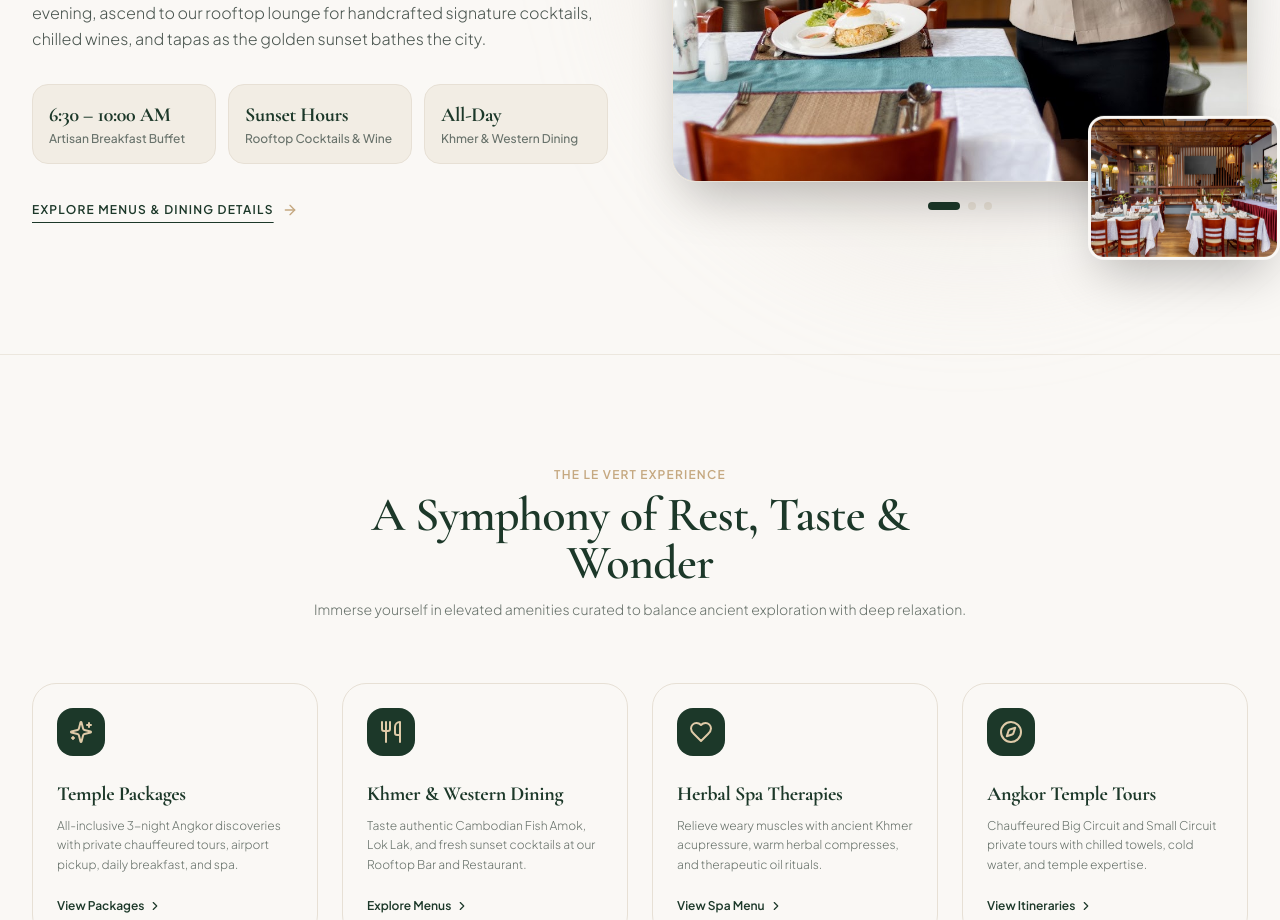
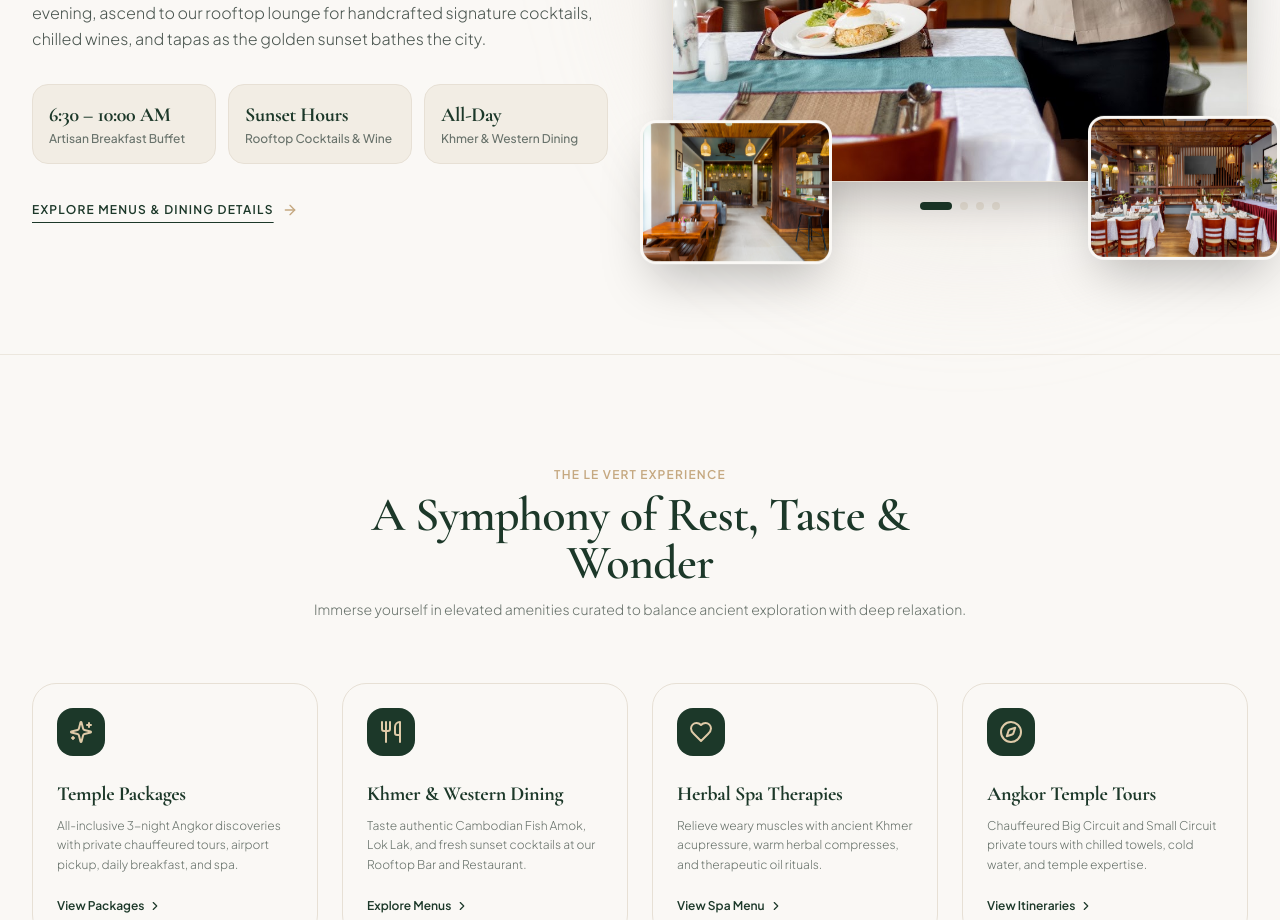
Before and after one commit to Choeurn-5/upgrate-levert-website, a Next.js app: page / in a window 1280 px wide. Shown: the part 3140-4060 px from the top of the page. Built offline with nearby package versions, Linux system fonts and the light colour scheme; no server answers.

Commit message:
feat: add 4th dining image with bottom-left floating card in showcase collage

```diff
--- a/src/views/HomeView.tsx
+++ b/src/views/HomeView.tsx
@@ -38,20 +38,26 @@ export const HomeView: React.FC<HomeViewProps> = ({
       alt: 'Signature Authentic Khmer Gastronomy at Le Vert Angkor',
     },
     {
-      id: 'rooftop-lounge',
+      id: 'restaurant-hall',
       src: '/images/Home/home-dining-image/0D9A3873.jpg',
-      alt: 'Rooftop Sunset Lounge & Bar at Le Vert Angkor',
+      alt: 'Le Vert Restaurant Dining Hall & Buffet at Le Vert Angkor',
     },
     {
       id: 'breakfast-table',
       src: '/images/Home/home-dining-image/IMG_8302.jpg',
-      alt: 'Artisan Daily Breakfast Spread at Le Vert Angkor',
+      alt: 'Artisan Fresh Kampot Pepper Seafood at Le Vert Angkor',
+    },
+    {
+      id: 'lounge-bar',
+      src: '/images/Home/home-dining-image/0D9A2379.jpg',
+      alt: 'Le Vert Lounge Bar & Dining Counter at Le Vert Angkor',
     },
   ];
 
-  const otherDiningIndices = [0, 1, 2].filter((i) => i !== activeDiningIndex);
+  const otherDiningIndices = [0, 1, 2, 3].filter((i) => i !== activeDiningIndex);
   const secondaryDining1 = otherDiningIndices[0];
   const secondaryDining2 = otherDiningIndices[1];
+  const secondaryDining3 = otherDiningIndices[2];
 
   const ABOUT_GALLERY = [
     {
@@ -430,6 +436,21 @@ export const HomeView: React.FC<HomeViewProps> = ({
               />
             </motion.div>
 
+            {/* Floating Secondary Image Card 3 (Bottom Left) */}
+            <motion.div
+              animate={{ y: [0, -6, 0] }}
+              transition={{ repeat: Infinity, duration: 5.8, ease: 'easeInOut', delay: 0.5 }}
+              onClick={() => setActiveDiningIndex(secondaryDining3)}
+              className="absolute -bottom-4 sm:-bottom-6 -left-2 sm:-left-6 lg:-left-8 z-20 w-36 sm:w-48 h-28 sm:h-36 rounded-2xl overflow-hidden shadow-2xl border-3 border-[#FAF8F5] cursor-pointer group hover:scale-105 transition-transform duration-300 bg-stone-100"
+              title="Click to spotlight this view"
+            >
+              <img
+                src={DINING_GALLERY[secondaryDining3].src}
+                alt={DINING_GALLERY[secondaryDining3].alt}
+                className="w-full h-full object-cover object-center group-hover:scale-110 transition-transform duration-500"
+              />
+            </motion.div>
+
             {/* Photo Selector Dots (Clean & unobtrusive, outside the image) */}
             <div className="flex items-center justify-center space-x-2 pt-5">
               {DINING_GALLERY.map((_, idx) => (
@@ -437,9 +458,8 @@ export const HomeView: React.FC<HomeViewProps> = ({
                   key={idx}
                   onClick={() => setActiveDiningIndex(idx)}
                   aria-label={`View photo ${idx + 1}`}
-                  className={`h-2 rounded-full transition-all duration-300 cursor-pointer ${
-                    activeDiningIndex === idx ? 'w-8 bg-[#1C3829]' : 'w-2 bg-[#E7E0D5] hover:bg-[#C5A880]'
-                  }`}
+                  className={`h-2 rounded-full transition-all duration-300 cursor-pointer ${activeDiningIndex === idx ? 'w-8 bg-[#1C3829]' : 'w-2 bg-[#E7E0D5] hover:bg-[#C5A880]'
+                    }`}
                 />
               ))}
             </div>
```
Also changed, not shown: public/images/Home/home-dining-image/0D9A2379.jpg (added).
